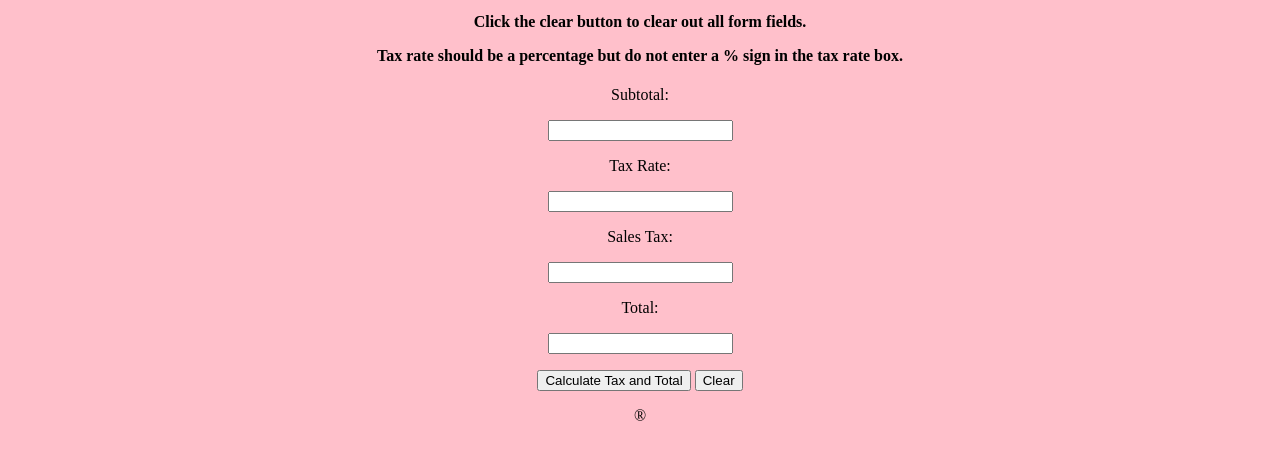
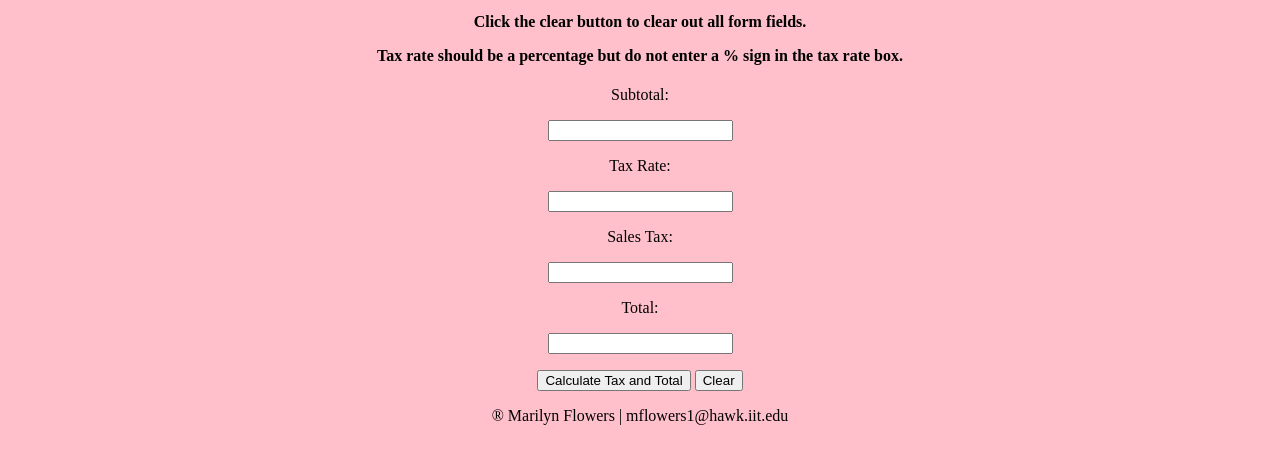
Before and after one commit to mflowers1395/ITMD-465-LAB1, a plain HTML site: page index.html in a window 1280 px wide. Shown: the part 148-612 px from the top of the page. Drawn offline with Linux system fonts and the light colour scheme.

Commit message:
Update index.html

```diff
--- a/index.html
+++ b/index.html
@@ -31,7 +31,7 @@
   <input type="submit" value="Calculate Tax and Total">
   <input type="submit" value="Clear">
 </form>
-  <p> &reg; </p>
+  <p> &reg; Marilyn Flowers | mflowers1@hawk.iit.edu </p>
 
  </div>
 </body>
```
